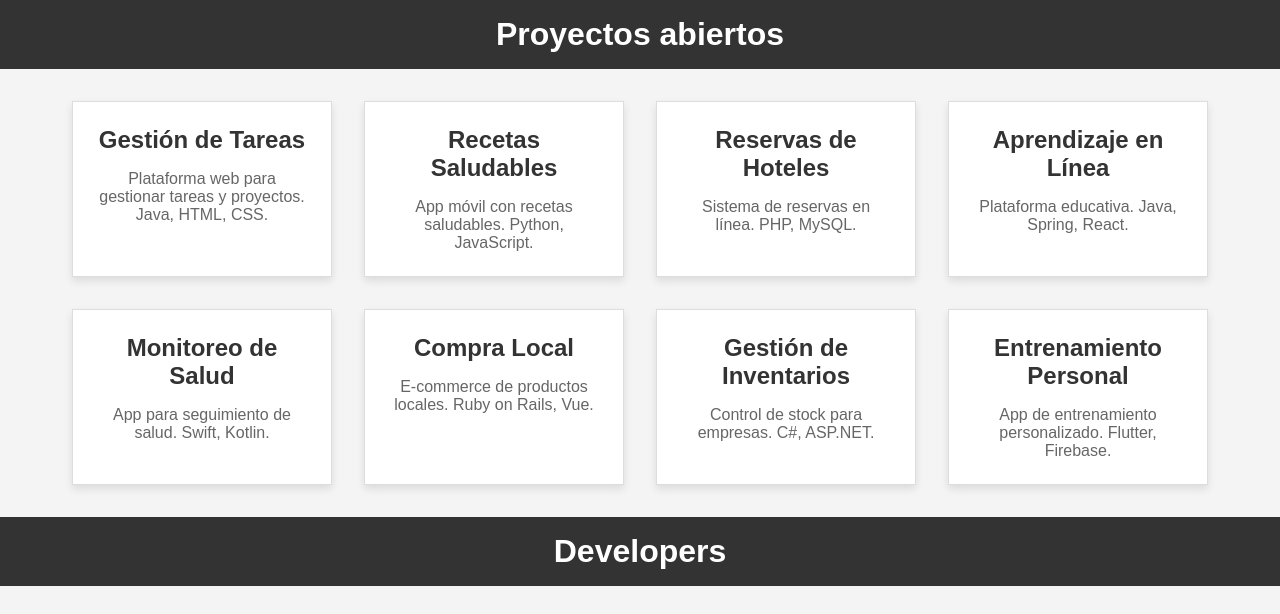
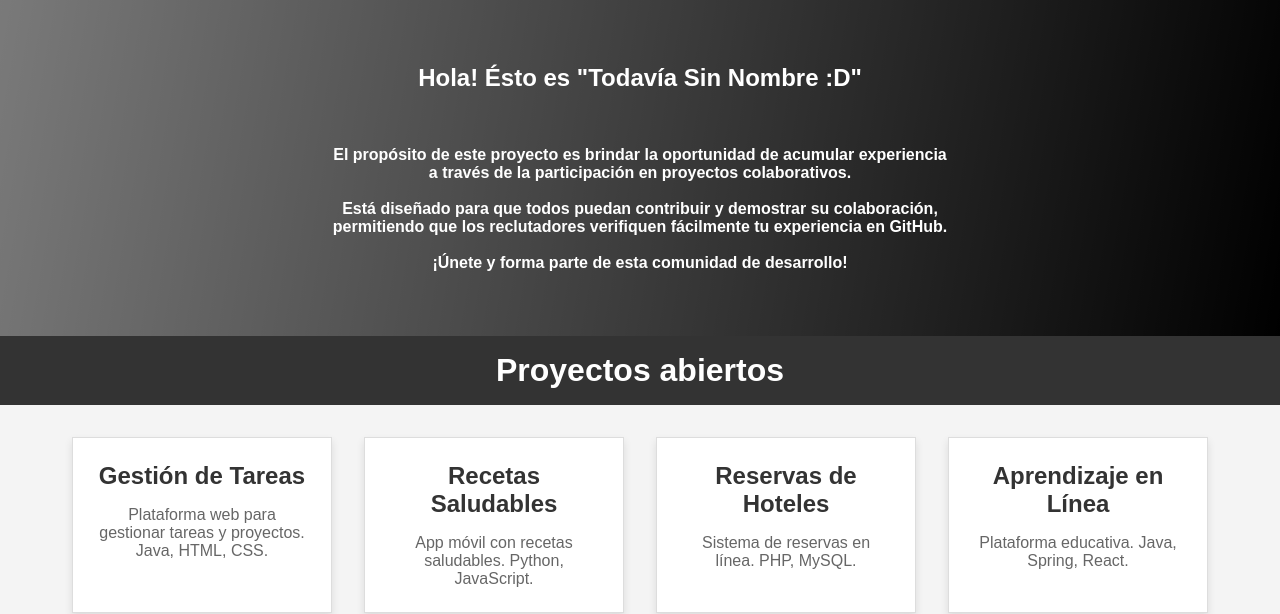
Before and after one commit to andresStartStayWin/htmldevs, a plain HTML site: page index.html in a window 1280 px wide. Shown: the top 614 px of the page. Drawn offline with Linux system fonts and the light colour scheme.

Commit message:
site devs y projects

```diff
--- a/index.css
+++ b/index.css
@@ -25,6 +25,23 @@ main {
     gap: 2rem;
 
 
+}
+
+#hero{
+    display: flex;
+    padding: 5%;
+    align-items: center;
+    justify-content: center;
+    text-align: center;
+    flex-direction: column;
+    /*height: 80vh;*/
+
+    color: white;
+    background-image: linear-gradient(
+        100deg,
+        rgba(0,0,0,0.5),
+        rgba(0,0,0,5)
+    )
 }
 
 .project {
--- a/index.html
+++ b/index.html
@@ -7,9 +7,30 @@
     <title>Proyectos</title>
 </head>
 <body>
+
+
+
+
+    <section  id="hero">
+
+        <h1>Hola! Ésto es "Todavía Sin Nombre :D"</h1> <br><br>
+        <br>
+<h4>
+    El propósito de este proyecto es brindar la oportunidad de acumular experiencia <br>
+    a través de la participación en proyectos colaborativos. <br><br>
+    Está diseñado para que todos puedan contribuir y demostrar su colaboración, <br>
+    permitiendo que los reclutadores verifiquen fácilmente tu experiencia en GitHub. <br><br>
+    ¡Únete y forma parte de esta comunidad de desarrollo!
+
+
+    </section>
+
+
     <header>
         <h1>Proyectos abiertos</h1>
     </header>
+
+
     <main>
         <div class="project">
             <h2>Gestión de Tareas</h2>
@@ -51,8 +72,9 @@
             <p>App de entrenamiento personalizado. Flutter, Firebase.</p>
         </div>
 
-        <!-- Agrega más proyectos aquí -->
     </main>
+
+
 
     <header>
         <h1>Developers</h1>
@@ -71,6 +93,7 @@
     <header>
         <h1>Proyectos terminados</h1>
     </header>
+
 
     <main>
 
@@ -116,5 +139,6 @@
 
     </main>
 
+
 </body>
 </html>
```
